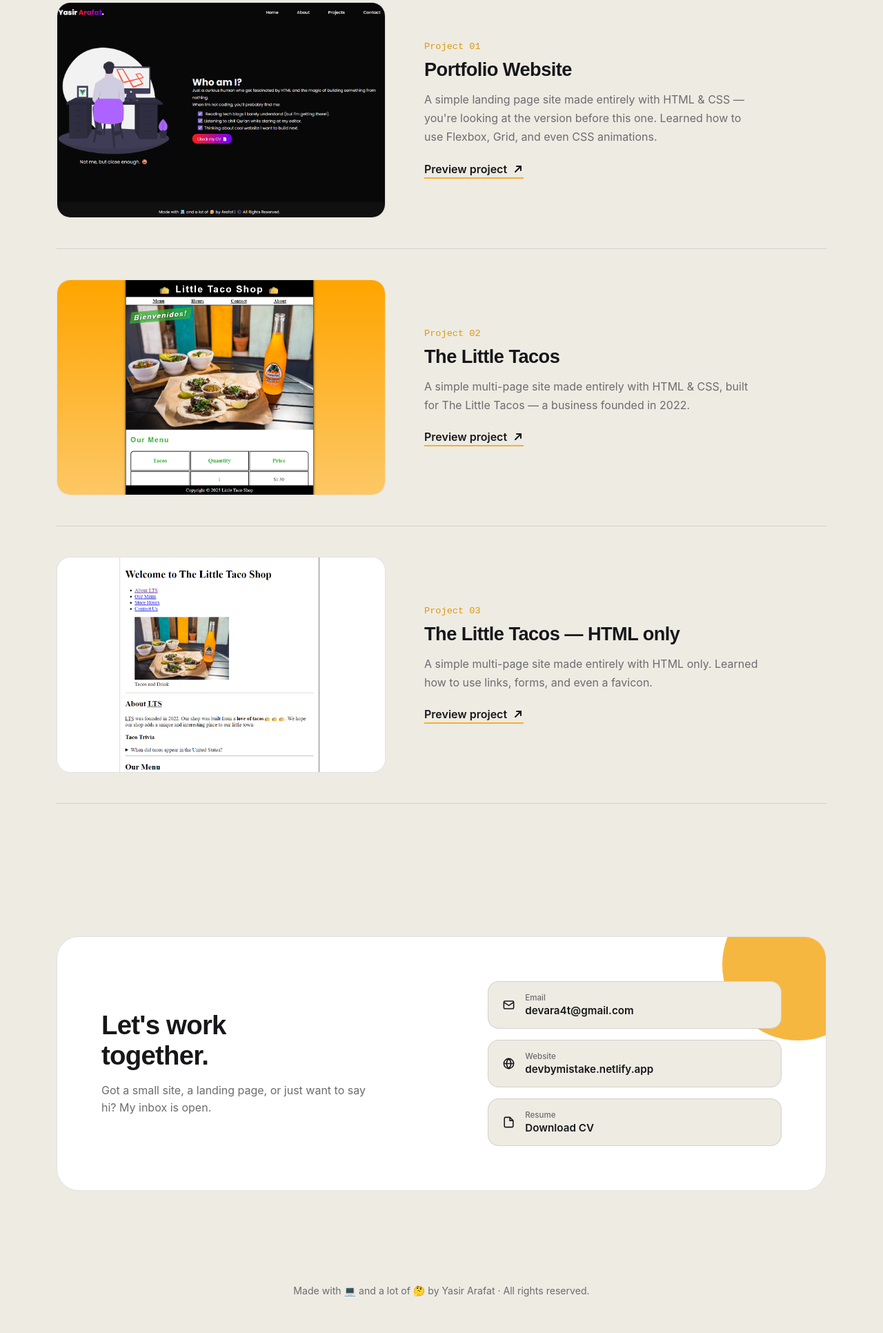
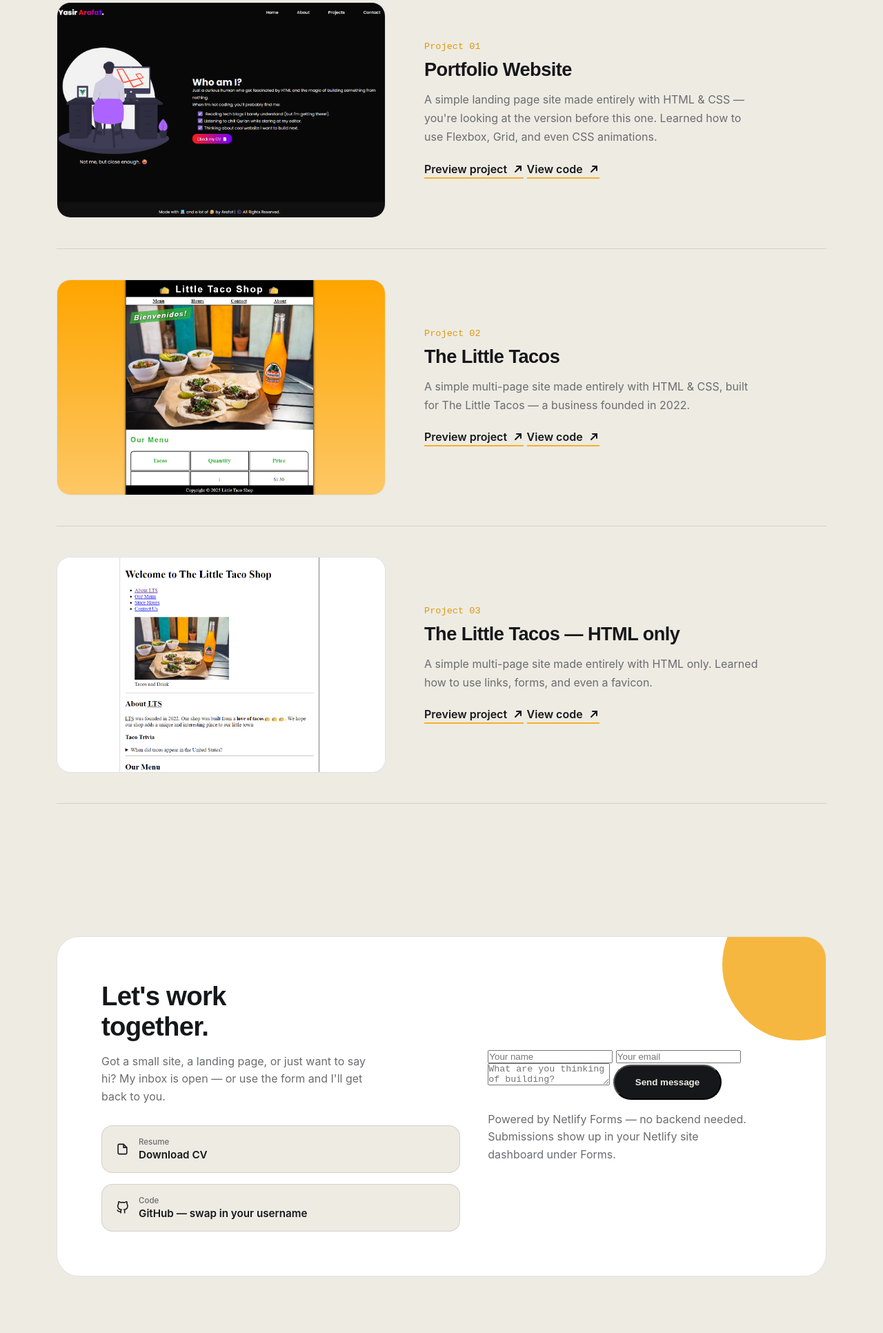
Before and after one commit to DevByMistake/Personal-site, a plain HTML site: page index.html in a window 1280 px wide. Shown: the part 1672-3604 px from the top of the page at 69% size. Drawn offline with Linux system fonts and the light colour scheme.

Commit message:
Refactor index.html for better organization
Updated the index.html file to improve structure and content.

```diff
--- a/index.html
+++ b/index.html
@@ -72,7 +72,7 @@
     <div class="about-grid">
       <div class="about-photo">
         <div class="frame">
-          <img src="assets/img/dev1.svg" alt="Illustration of Yasir Arafat">
+          <img src="assets/img/dev1.svg" alt="Illustration of Yasir Arafat" loading="lazy">
         </div>
       </div>
       <div class="about-text">
@@ -115,43 +115,58 @@
 
       <div class="project-row">
         <div class="project-media">
-          <img src="assets/img/project1.png" alt="Portfolio Website preview">
+          <img src="assets/img/project1.png" alt="Portfolio Website preview" loading="lazy">
         </div>
         <div class="project-body">
           <span class="project-num">Project 01</span>
           <h3>Portfolio Website</h3>
           <p>A simple landing page site made entirely with HTML &amp; CSS — you're looking at the version before this one. Learned how to use Flexbox, Grid, and even CSS animations.</p>
-          <a href="#" class="project-link">Preview project
+          <div class="project-links">
+            <a href="https://devbymistake.netlify.app/" target="_blank" rel="noopener" class="project-link">Preview project
               <svg viewBox="0 0 16 16" fill="none" stroke="currentColor" stroke-width="2" stroke-linecap="round"><path d="M6 4h6v6M12 4L4 12"/></svg>
             </a>
+            <a href="https://github.com/DevByMistake/Personal-site" target="_blank" rel="noopener" class="project-link secondary">View code
+              <svg viewBox="0 0 16 16" fill="none" stroke="currentColor" stroke-width="2" stroke-linecap="round"><path d="M6 4h6v6M12 4L4 12"/></svg>
+            </a>
+          </div>
         </div>
       </div>
 
       <div class="project-row">
         <div class="project-media">
-          <img src="assets/img/project2.png" alt="The Little Tacos multi-page site preview">
+          <img src="assets/img/project2.png" alt="The Little Tacos multi-page site preview" loading="lazy">
         </div>
         <div class="project-body">
           <span class="project-num">Project 02</span>
           <h3>The Little Tacos</h3>
           <p>A simple multi-page site made entirely with HTML &amp; CSS, built for The Little Tacos — a business founded in 2022.</p>
+          <div class="project-links">
             <a href="#" class="project-link">Preview project
               <svg viewBox="0 0 16 16" fill="none" stroke="currentColor" stroke-width="2" stroke-linecap="round"><path d="M6 4h6v6M12 4L4 12"/></svg>
             </a>
+            <a href="#" class="project-link secondary">View code
+              <svg viewBox="0 0 16 16" fill="none" stroke="currentColor" stroke-width="2" stroke-linecap="round"><path d="M6 4h6v6M12 4L4 12"/></svg>
+            </a>
+          </div>
         </div>
       </div>
 
       <div class="project-row">
         <div class="project-media">
-          <img src="assets/img/project3.png" alt="The Little Tacos HTML-only site preview">
+          <img src="assets/img/project3.png" alt="The Little Tacos HTML-only site preview" loading="lazy">
         </div>
         <div class="project-body">
           <span class="project-num">Project 03</span>
           <h3>The Little Tacos — HTML only</h3>
           <p>A simple multi-page site made entirely with HTML only. Learned how to use links, forms, and even a favicon.</p>
+          <div class="project-links">
             <a href="#" class="project-link">Preview project
               <svg viewBox="0 0 16 16" fill="none" stroke="currentColor" stroke-width="2" stroke-linecap="round"><path d="M6 4h6v6M12 4L4 12"/></svg>
             </a>
+            <a href="#" class="project-link secondary">View code
+              <svg viewBox="0 0 16 16" fill="none" stroke="currentColor" stroke-width="2" stroke-linecap="round"><path d="M6 4h6v6M12 4L4 12"/></svg>
+            </a>
+          </div>
         </div>
       </div>
 
@@ -164,28 +179,33 @@
     <div class="contact-panel">
       <div>
         <h2>Let's work together.</h2>
-        <p>Got a small site, a landing page, or just want to say hi? My inbox is open.</p>
-      </div>
-      <ul class="contact-list">
-        <li>
-          <a href="mailto:hello@devbymistake.com">
-            <svg viewBox="0 0 24 24" fill="none" stroke="currentColor" stroke-width="2"><rect x="3" y="5" width="18" height="14" rx="2"/><path d="m3 7 9 6 9-6"/></svg>
-            <span><span class="label">Email</span>devara4t@gmail.com</span>
-          </a>
-        </li>
-        <li>
-          <a href="https://devbymistake.netlify.app/" target="_blank" rel="noopener">
-            <svg viewBox="0 0 24 24" fill="none" stroke="currentColor" stroke-width="2"><circle cx="12" cy="12" r="9"/><path d="M3 12h18M12 3c2.5 2.5 4 5.5 4 9s-1.5 6.5-4 9c-2.5-2.5-4-5.5-4-9s1.5-6.5 4-9Z"/></svg>
-            <span><span class="label">Website</span>devbymistake.netlify.app</span>
-          </a>
-        </li>
+        <p>Got a small site, a landing page, or just want to say hi? My inbox is open — or use the form and I'll get back to you.</p>
+
+        <ul class="contact-list" style="margin-top:28px;">
           <li>
             <a href="assets/CV.pdf">
               <svg viewBox="0 0 24 24" fill="none" stroke="currentColor" stroke-width="2"><path d="M14 3H6a2 2 0 0 0-2 2v14a2 2 0 0 0 2 2h12a2 2 0 0 0 2-2V9z"/><path d="M14 3v6h6"/></svg>
               <span><span class="label">Resume</span>Download CV</span>
             </a>
           </li>
+          <li>
+            <a href="https://github.com/DevByMistake" target="_blank" rel="noopener">
+              <svg viewBox="0 0 24 24" fill="none" stroke="currentColor" stroke-width="2"><path d="M9 19c-5 1.5-5-2.5-7-3m14 6v-3.87a3.37 3.37 0 0 0-.94-2.61c3.14-.35 6.44-1.54 6.44-7A5.44 5.44 0 0 0 20 4.77 5.07 5.07 0 0 0 19.91 1S18.73.65 16 2.48a13.38 13.38 0 0 0-7 0C6.27.65 5.09 1 5.09 1A5.07 5.07 0 0 0 5 4.77a5.44 5.44 0 0 0-1.5 3.75c0 5.42 3.3 6.61 6.44 7A3.37 3.37 0 0 0 9 18.13V22"/></svg>
+              <span><span class="label">Code</span>GitHub — swap in your username</span>
+            </a>
+          </li>
         </ul>
+      </div>
+
+      <form class="contact-form" name="contact" method="POST" data-netlify="true" netlify-honeypot="bot-field">
+        <input type="hidden" name="form-name" value="contact">
+        <p hidden><input name="bot-field"></p>
+        <input type="text" name="name" placeholder="Your name" required>
+        <input type="email" name="email" placeholder="Your email" required>
+        <textarea name="message" placeholder="What are you thinking of building?" required></textarea>
+        <button type="submit" class="btn-primary">Send message</button>
+        <p class="form-note">Powered by Netlify Forms — no backend needed. Submissions show up in your Netlify site dashboard under Forms.</p>
+      </form>
     </div>
   </div>
 </section>
@@ -208,5 +228,4 @@
 </script>
 
 </body>
-  </body>
 </html>
```
Lines whose indentation alone changed are shown as unchanged.
